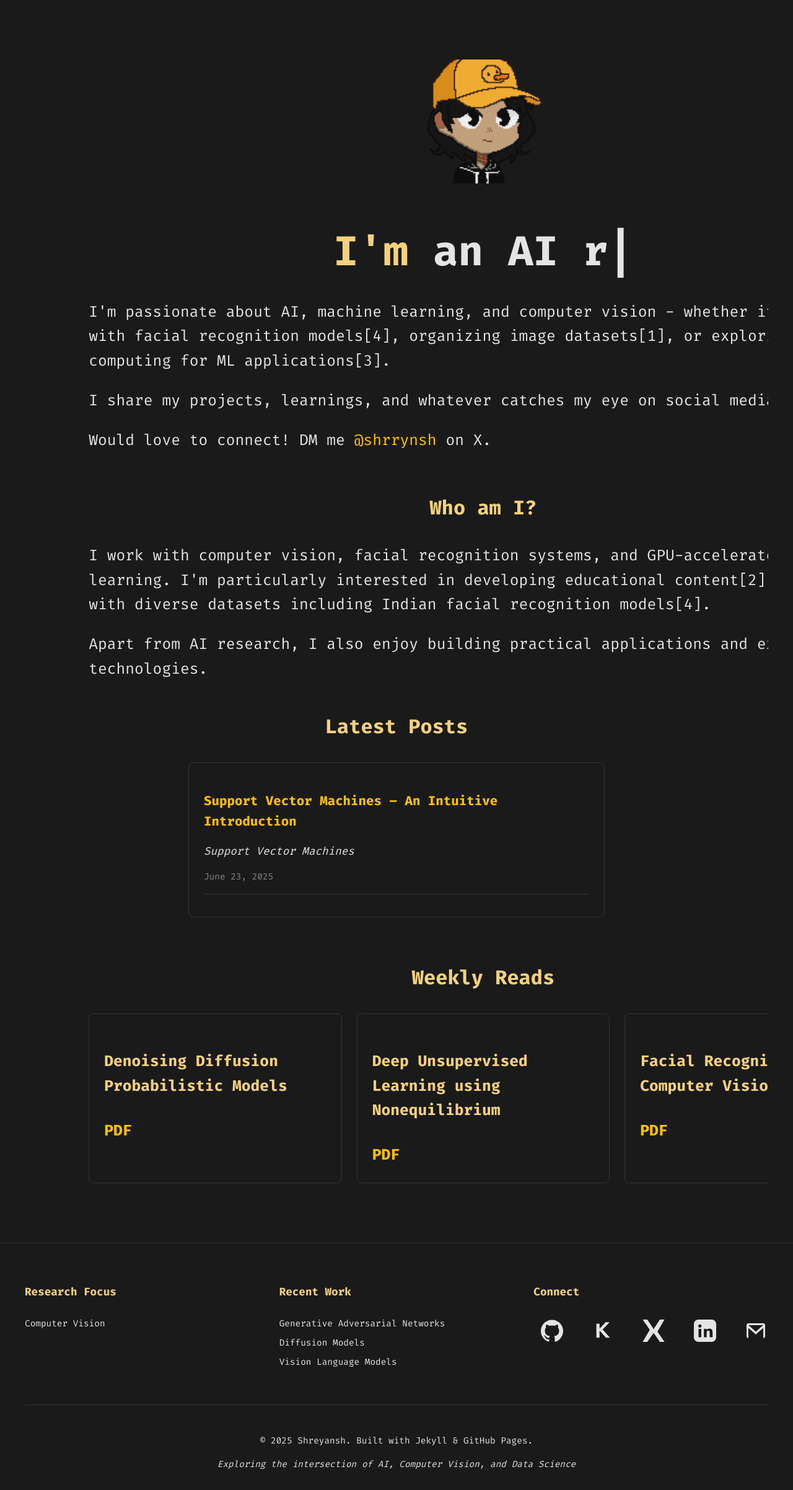
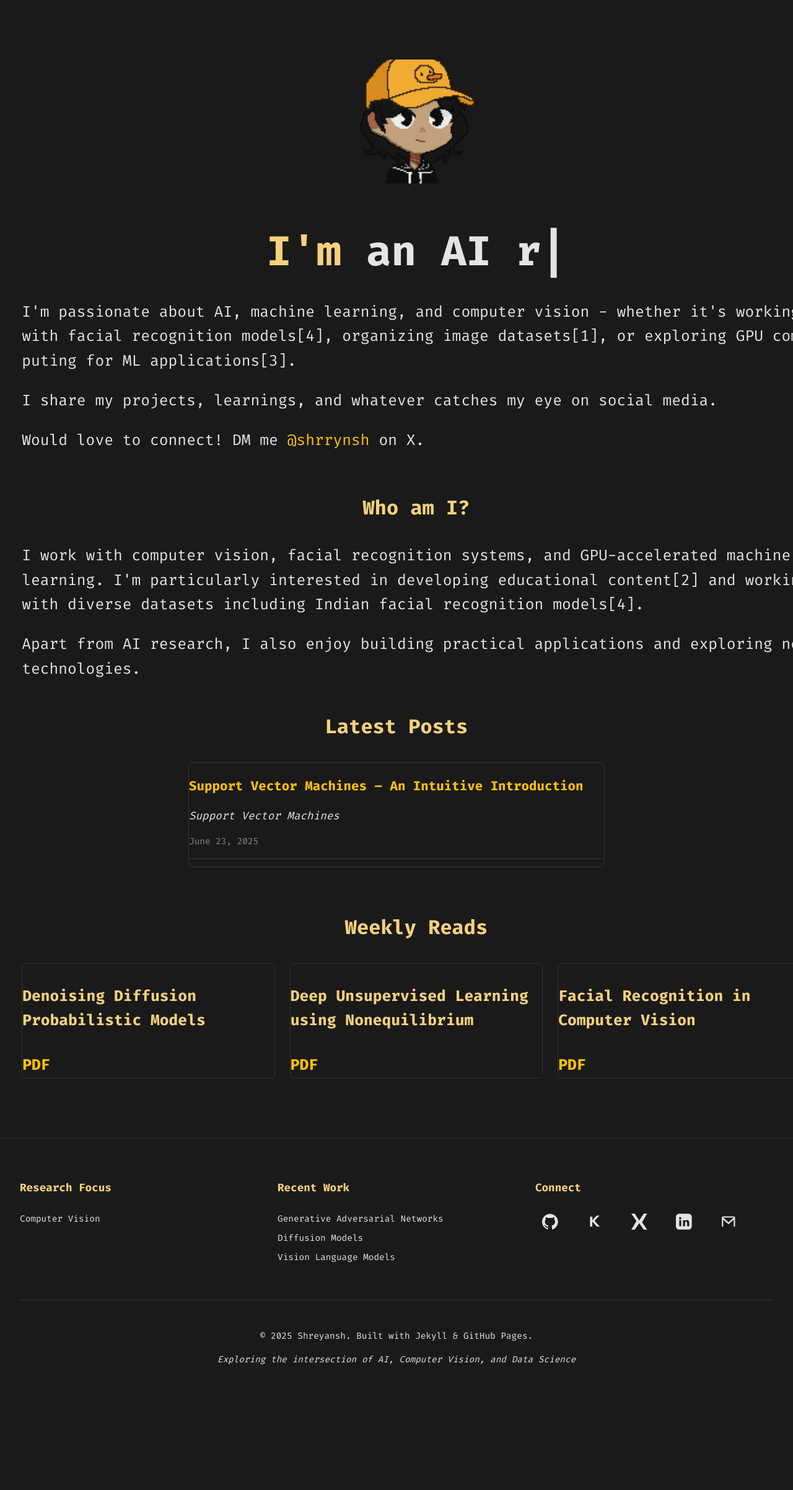
Before and after one commit to shrrynsh/site.github.io, a Jekyll site: the page built from index.md, in a window 1280 px wide. Shown: the whole page at 62% size. Built offline with Jekyll 4.4.1, drawn with Linux system fonts in a browser that asks for light colours; after the commit the page ends 2235 px from its top, so only the background shows below that.

Commit message:
Update default.html

```diff
--- a/_layouts/default.html
+++ b/_layouts/default.html
@@ -114,20 +114,30 @@
     .main-content {
       min-height: calc(100vh - 120px);
       width: 100%;
-      max-width: 1200px; /* Increased from 900px */
+      max-width: 1600px; /* Increased significantly from 1200px */
       margin: 0 auto;
-      padding: 2rem 1rem;
+      padding: 2rem 2rem;
       box-sizing: border-box;
       overflow-x: hidden;
     }
 
     .content-wrapper {
       width: 100%;
-      max-width: 1000px; /* Increased from 800px */
+      max-width: 1400px; /* Increased significantly from 1000px */
       margin: 0 auto;
       word-wrap: break-word;
       overflow-wrap: break-word;
       padding: 0;
+    }
+
+    /* Content container fixes */
+    #main-container {
+      width: 100%;
+      max-width: 1600px; /* Match main-content */
+      margin: 0 auto;
+      padding: 0 2rem;
+      overflow-x: hidden;
+      box-sizing: border-box;
     }
 
     /* Content sizing fixes */
@@ -143,6 +153,7 @@
       margin-left: 0;
       margin-right: 0;
       box-sizing: border-box;
+      padding: 0;
     }
 
     /* Image responsiveness */
@@ -176,11 +187,10 @@
     .content-wrapper table {
       width: 100%;
       max-width: 100%;
+      margin: 1rem 0;
       display: block;
       overflow-x: auto;
-      white-space: nowrap;
       border-collapse: collapse;
-      margin: 1rem 0;
     }
 
     /* Footer Styles */
@@ -191,7 +201,7 @@
     }
 
     .footer-container {
-      max-width: 1200px;
+      max-width: 1600px; /* Match main content width */
       margin: 0 auto;
       padding: 3rem 2rem 1rem;
     }
@@ -309,9 +319,16 @@
       .social-links {
         justify-content: center;
       }
-      .main-content {
-        max-width: 100%;
-        padding: 0 0.5rem;
+      .main-content,
+      .content-wrapper,
+      #main-container {
+        padding: 1rem;
+      }
+
+      .content-wrapper pre {
+        margin: 1rem -1rem;
+        padding: 1rem;
+        width: calc(100% + 2rem);
       }
     }
 
@@ -586,20 +603,10 @@
     /* Base container fixes */
 body, html {
   width: 100%;
-  overflow-x: hidden;
   margin: 0;
   padding: 0;
   min-width: 320px;
-}
-
-/* Content container fixes */
-#main-container {
-  width: 100%;
-  max-width: 1200px;
-  margin: 0 auto;
-  padding: 0;
   overflow-x: hidden;
-  box-sizing: border-box;
 }
 
 /* Post content fixes */
@@ -609,28 +616,36 @@
   word-wrap: break-word;
   overflow-wrap: break-word;
   box-sizing: border-box;
-  padding: 0 1rem;
 }
 
-/* Table responsiveness */
-table {
-  width: 100%;
+/* Ensure all content is properly contained */
+*, *::before, *::after {
+  box-sizing: border-box;
   max-width: 100%;
-  overflow-x: auto;
+}
+
+/* Text wrapping for all elements */
+h1, h2, h3, h4, h5, h6, p, li, a, span {
+  word-wrap: break-word;
+  overflow-wrap: break-word;
+  -webkit-hyphens: auto;
+  -ms-hyphens: auto;
+  hyphens: auto;
+}
+
+/* Image containment */
+img {
+  max-width: 100%;
+  height: auto;
   display: block;
 }
 
-/* Mathematic equations responsiveness */
-.MathJax_Display {
-  max-width: 100%;
-  overflow-x: auto;
-  overflow-y: hidden;
-}
-
-/* Link text wrapping */
-a {
+/* Code blocks and pre elements */
+pre, code {
+  white-space: pre-wrap;
   word-wrap: break-word;
   overflow-wrap: break-word;
+  max-width: 100%;
 }
   </style>
 
```
